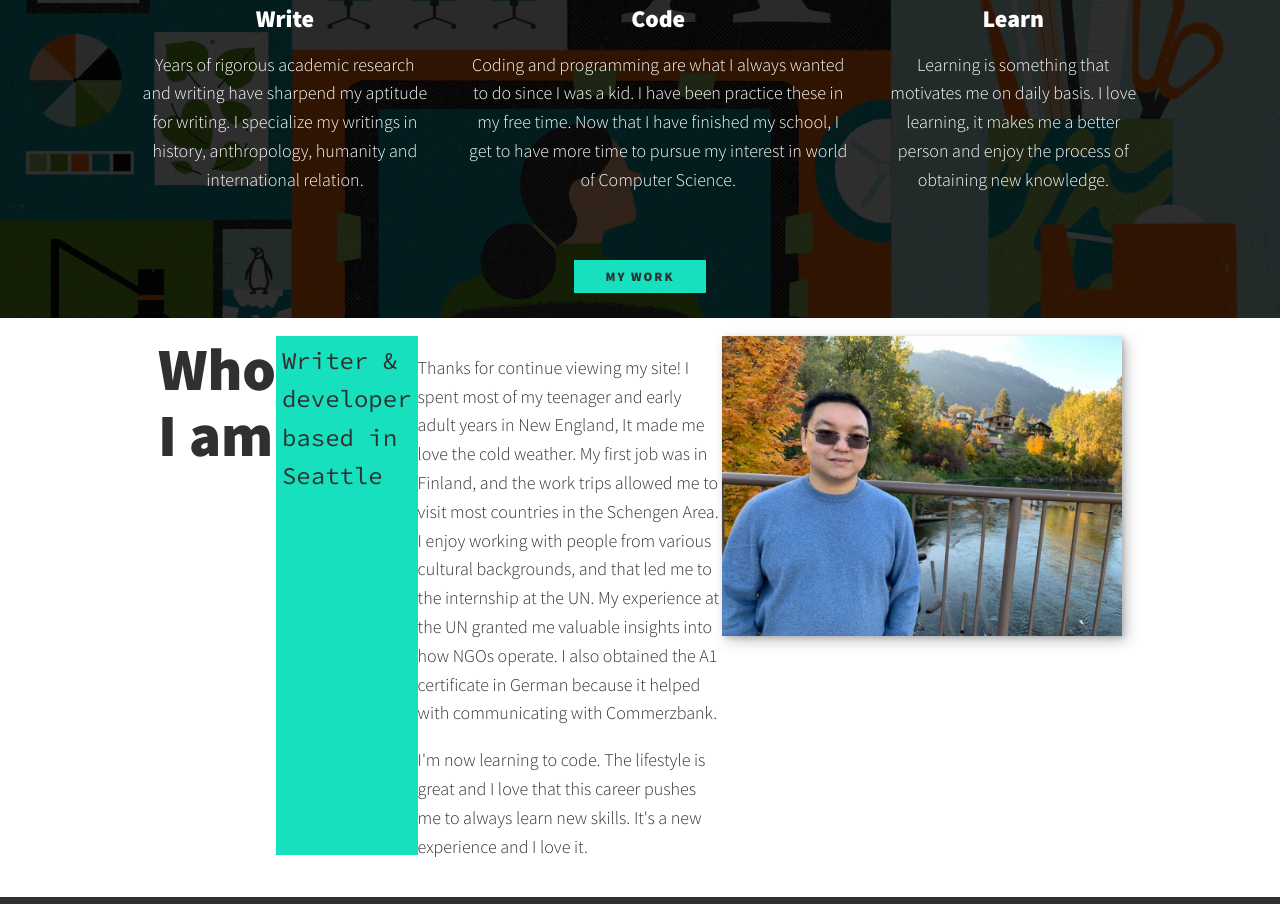
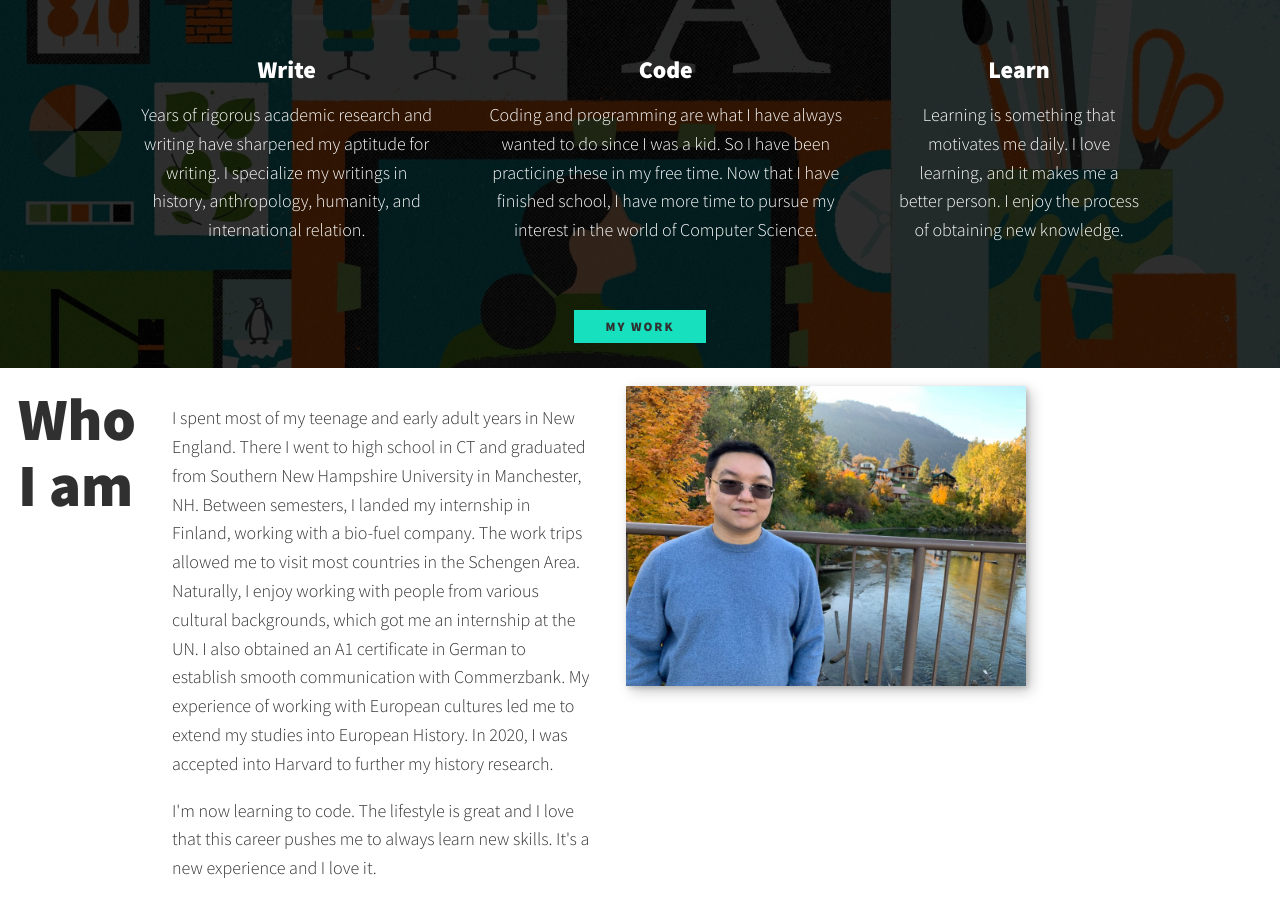
Before and after one commit to zliwow/personalsite, a plain HTML site: page index.html in a window 1280 px wide. Shown: the part 584-1488 px from the top of the page. Drawn offline with nearby package versions, Linux system fonts and the light colour scheme.

Commit message:
Add files via upload

```diff
--- a/css/style.css
+++ b/css/style.css
@@ -25,8 +25,8 @@
 
 
 
-    --bs: 0.25em 0.25em 0.75em rgba(0,0,0,.25),
-          0.125em 0.125em 0.25em rgba(0,0,0,.15);
+    --bs: 0.25em 0.25em 0.75em rgba(0, 0, 0, .25),
+        0.125em 0.125em 0.25em rgba(0, 0, 0, .15);
 }
 
 @media (min-width: 800px) {
@@ -60,7 +60,9 @@ img {
     max-width: 100%;
 }
 
-strong { font-weight: var(--fw-bold) }
+strong {
+    font-weight: var(--fw-bold)
+}
 
 :focus {
     outline: 3px solid var(--clr-accent);
@@ -86,6 +88,7 @@ strong { font-weight: var(--fw-bold) }
 .btn:hover {
     transform: scale(1.1);
 }
+
 /* Typography */
 
 h1,
@@ -95,9 +98,17 @@ h3 {
     margin: 0;
 }
 
-h1 { font-size: var(--fs-h1) }
-h2 { font-size: var(--fs-h2) }
-h3 { font-size: var(--fs-h3) }
+h1 {
+    font-size: var(--fs-h1)
+}
+
+h2 {
+    font-size: var(--fs-h2)
+}
+
+h3 {
+    font-size: var(--fs-h3)
+}
 
 
 .section__title {
@@ -231,8 +242,13 @@ header {
     right: 0;
 }
 
-.hamburger::before { top: 6px; }
-.hamburger::after { bottom: 6px; }
+.hamburger::before {
+    top: 6px;
+}
+
+.hamburger::after {
+    bottom: 6px;
+}
 
 
 
@@ -286,7 +302,7 @@ header {
 }
 
 
-/* My services section */
+/* My skills section */
 
 .my-services {
     background-color: var(--clr-dark);
@@ -329,21 +345,22 @@ header {
         margin-right: auto;
     }
 
-    .service + .service {
+    .service+.service {
         margin-left: 2em;
     }
 }
 
 .about-me {
-    max-width: 1000px;
+    max-width: 2000px;
     margin: 0 auto;
+    align-content: center;
 }
 
 .about-me__img {
     box-shadow: var(--bs);
 }
 
-@media (min-width: 2000px) {
+@media (min-width: 600px) {
     .about-me {
         display: grid;
         grid-template-columns: 1fr 200px;
@@ -358,16 +375,32 @@ header {
         grid-area: title;
     }
 
-    .section__subtitle--about {
+    /* .section__subtitle--about {
         grid-column: 1 / -1;
         grid-row: 2;
         position: relative;
-
+        left: -1em;
+        width: calc(100% + 2em);
+        padding-left: 1em;
+        padding-right: calc(200px + 4em);
+    }
+     */
+    .about-me__img {
+        grid-area: img;
+        float: right;
+        z-index: 2;
+    }
 }
 
-    .about-me__img {
-        grid-area: img;
+.about-me__body {
+    padding-left: 2em;
+    padding-right: 2em;
 }
+
+.section__subtitle--about {
+    padding-left: 1em;
+    padding-right: 1em;
+
 }
 
 /* My work */
@@ -386,7 +419,7 @@ header {
 
 .portfolio {
     display: grid;
-    grid-template-columns: repeat(auto-fit, minmax(300px, 1fr));
+    grid-template-columns: repeat(auto-fit, minmax(400px, 2fr));
 }
 
 .portfolio__item {
--- a/index.html
+++ b/index.html
@@ -1,20 +1,26 @@
 <!DOCTYPE html>
 <html lang="en">
-    <head><link rel="stylesheet" href="https://cdnjs.cloudflare.com/ajax/libs/normalize/8.0.1/normalize.css">
+
+<head>
+    <link rel="stylesheet" href="https://cdnjs.cloudflare.com/ajax/libs/normalize/8.0.1/normalize.css">
     <meta charset="UTF-8">
-        <meta name="viewport" content="width=device-width, initial0scale=1.0"
-        <title>Andrew's Portfolio Website</titile>
+    <meta name="viewport" content="width=device-width, initial0scale=1.0">
+
     <link rel="stylesheet" href="https://cdnjs.cloudflare.com/ajax/libs/normalize/7.0.0/normalize.min.css">
-        <link rel="stylesheet" href="https://cdnjs.cloudflare.com/ajax/libs/font-awesome/5.11.2/css/all.css" integrity="sha256-46qynGAkLSFpVbEBog43gvNhfrOj+BmwXdxFgVK/Kvc=" crossorigin="anonymous" />
+    <link rel="stylesheet" href="https://cdnjs.cloudflare.com/ajax/libs/font-awesome/5.11.2/css/all.css"
+        integrity="sha256-46qynGAkLSFpVbEBog43gvNhfrOj+BmwXdxFgVK/Kvc=" crossorigin="anonymous" />
 
     <link rel="stylesheet" href="css/style.css">
-        <link href="https://fonts.googleapis.com/css2?family=Rubik:ital,wght@1,300&family=Work+Sans:wght@700&display=swap" rel="stylesheet">
+    <link href="https://fonts.googleapis.com/css2?family=Rubik:ital,wght@1,300&family=Work+Sans:wght@700&display=swap"
+        rel="stylesheet">
 
-        <link href="https://fonts.googleapis.com/css?family=Source+Code+Pro:400,900|Source+Sans+Pro:300,900&display=swap" rel="stylesheet">
+    <link href="https://fonts.googleapis.com/css?family=Source+Code+Pro:400,900|Source+Sans+Pro:300,900&display=swap"
+        rel="stylesheet">
     <script src="https://kit.fontawesome.com/5ebbac5289.js" crossorigin="anonymous"></script>
 
 
 </head>
+
 <body>
     <header>
         <div class="logo">
@@ -35,9 +41,10 @@
     <!-- Intro -->
     <section class="intro" id="home">
         <h1 class="section__title section__title--intro">
-                Hi, I am <strong>Andrew Li</strong>
+            Hi, I am <strong>Andrew Zihao Li</strong>
         </h1>
-            <p class="section__subtitle section__subtitle--intro">I love writing and programing.</br> Learning is my passion.</p>
+        <p class="section__subtitle section__subtitle--intro">I love writing and programing.</br> Learning is my
+            passion.</p>
         <img src="img/aboutme.jpg" alt="" class="intro__img">
     </section>
 
@@ -48,17 +55,22 @@
         <div class="services">
             <div class="service">
                 <h3>Write</h3>
-                    <p>Years of rigorous academic research and writing have sharpend my aptitude for writing. I specialize my writings in history, anthropology, humanity and international relation. </p>
+                <p>Years of rigorous academic research and writing have sharpened my aptitude for writing.
+                    I specialize my writings in history, anthropology, humanity, and international relation. </p>
             </div> <!-- / service -->
 
             <div class="service">
                 <h3>Code</h3>
-                    <p>Coding and programming are what I always wanted to do since I was a kid. I have been practice these in my free time. Now that I have finished my school, I get to have more time to pursue my interest in world of Computer Science.</p>
+                <p>Coding and programming are what I have always wanted to do since I was a kid. So I have been
+                    practicing these
+                    in my free time. Now that I have finished school, I have more time to pursue my interest
+                    in the world of Computer Science.</p>
             </div> <!-- / service -->
 
             <div class="service">
                 <h3>Learn</h3>
-                    <p>Learning is something that motivates me on daily basis. I love learning, it makes me a better person and enjoy the process of obtaining new knowledge.</p>
+                <p>Learning is something that motivates me daily. I love learning, and it makes me a better person.
+                    I enjoy the process of obtaining new knowledge.</p>
             </div> <!-- / service -->
         </div> <!-- / services -->
 
@@ -69,33 +81,41 @@
     <!-- About Me -->
     <section class="about-me" id="about">
         <header>
+            <div>
                 <h2 class="section__titile section__title--about">Who I am</h2>
-            <p class="section__subtitle section__subtitle--about">
-                Writer & developer based in Seattle</p>
+            </div>
             <div class="about-me__body">
-                <p>Thanks for continue viewing my site! I spent most of my teenager and early adult years in New England, It made me love the cold weather. My first job was in Finland, and the work trips allowed me to visit most countries in the Schengen Area. I enjoy working with people from various cultural backgrounds, and that led me to the internship at the UN. My experience at the UN granted me valuable insights into how NGOs operate. I also obtained the A1 certificate in German because it helped with communicating with Commerzbank. </p>
-                <p>I'm now learning to code. The lifestyle is great and I love that this career pushes me to always learn new skills. It's a new experience and I love it.</p>
+                <p>I spent most of my teenage and early adult years in New England. There I went to high school in CT
+                    and graduated from Southern New Hampshire University in Manchester, NH. Between semesters, I landed
+                    my internship in Finland, working with a bio-fuel company. The work trips allowed me to visit most
+                    countries in the Schengen Area. Naturally, I enjoy working with people from various cultural
+                    backgrounds, which got me an internship at the UN. I also obtained an A1 certificate in German to
+                    establish smooth communication with Commerzbank. My experience of working with European cultures led
+                    me to extend my studies into European History. In 2020, I was accepted into Harvard to further my
+                    history research. </p>
+                <p>I'm now learning to code. The lifestyle is great and I love that this career pushes me to always
+                    learn new skills. It's a new experience and I love it.</p>
             </div>
 
-            <img src="img/resize.jpg" height="300"  alt="Andrew at Harvard graduation" class="about-me__img">
+            <img src="img/resize.jpg" height="300" alt="Andrew in Leavenworth" class="about-me__img">
         </header>
     </section>
 
     <!-- My Work -->
     <section class="my-work" id="work">
         <h2 class="section__title">My Works</h2>
-            <p class="section__subtitle">My Writings, Coding Projects and Certificates</p>
+        <p class="section__subtitle">My Writings, Coding Projects, and Certificates</p>
 
         <div class="portfolio">
             <a href="portfolio-item1.html#writing-samples" class="portfolio__item">
-                    <img src="img/writing.png"  height="450" width="500" alt="" class="portfolio__img">
+                <img src="img/writing.jpg" height="450" alt="" class="portfolio__img">
             </a>
 
             <a href="portfolio-item2.html#coding-samples" class="portfolio__item">
-                    <img src="img/coding.jpg" height="450" width="500" alt="" class="portfolio__img">
+                <img src="img/coding.jpg" height="450" alt="" class="portfolio__img">
             </a>
             <a href="portfolio-item3.html#certificates" class="portfolio__item">
-                    <img src="img/certificate.jpg" height="450" width="500" alt="" class="portfolio__img">
+                <img src="img/certificate.jpg" height="450" alt="" class="portfolio__img">
             </a>
         </div>
     </section>
@@ -125,4 +145,5 @@
 
 
 </body>
+
 </html>
```
Also changed, not shown: img/certificate.jpg, 1 other file. Lines whose indentation alone changed are shown as unchanged.
